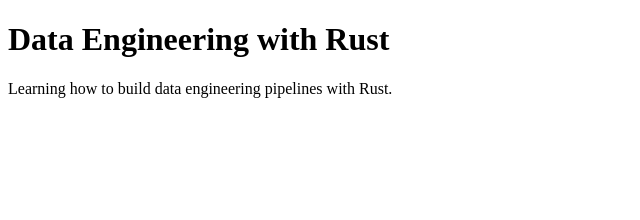
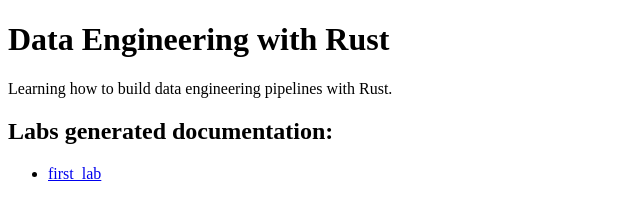
Before and after one commit to monkin/data-engineering-with-rust, a plain HTML site: page gh-pages/index.html in a window 1280 px wide. Shown: the whole page, without its empty margins (0-640 px from the left). Drawn offline with Linux system fonts and the light colour scheme.

Commit message:
Add first lab documentation to gh-pages

```diff
--- a/gh-pages/index.html
+++ b/gh-pages/index.html
@@ -7,5 +7,9 @@
 <body>
     <h1>Data Engineering with Rust</h1>
     <p>Learning how to build data engineering pipelines with Rust.</p>
+    <h2 id="labs-documentation-title">Labs generated documentation:</h2>
+    <ul aria-labelledby="labs-documentation-title">
+        <li><a href="./doc/first_lab/index.html">first_lab</a></li>
+    </ul>
 </body>
 </html>
```
Also changed, not shown: 1 other file.
